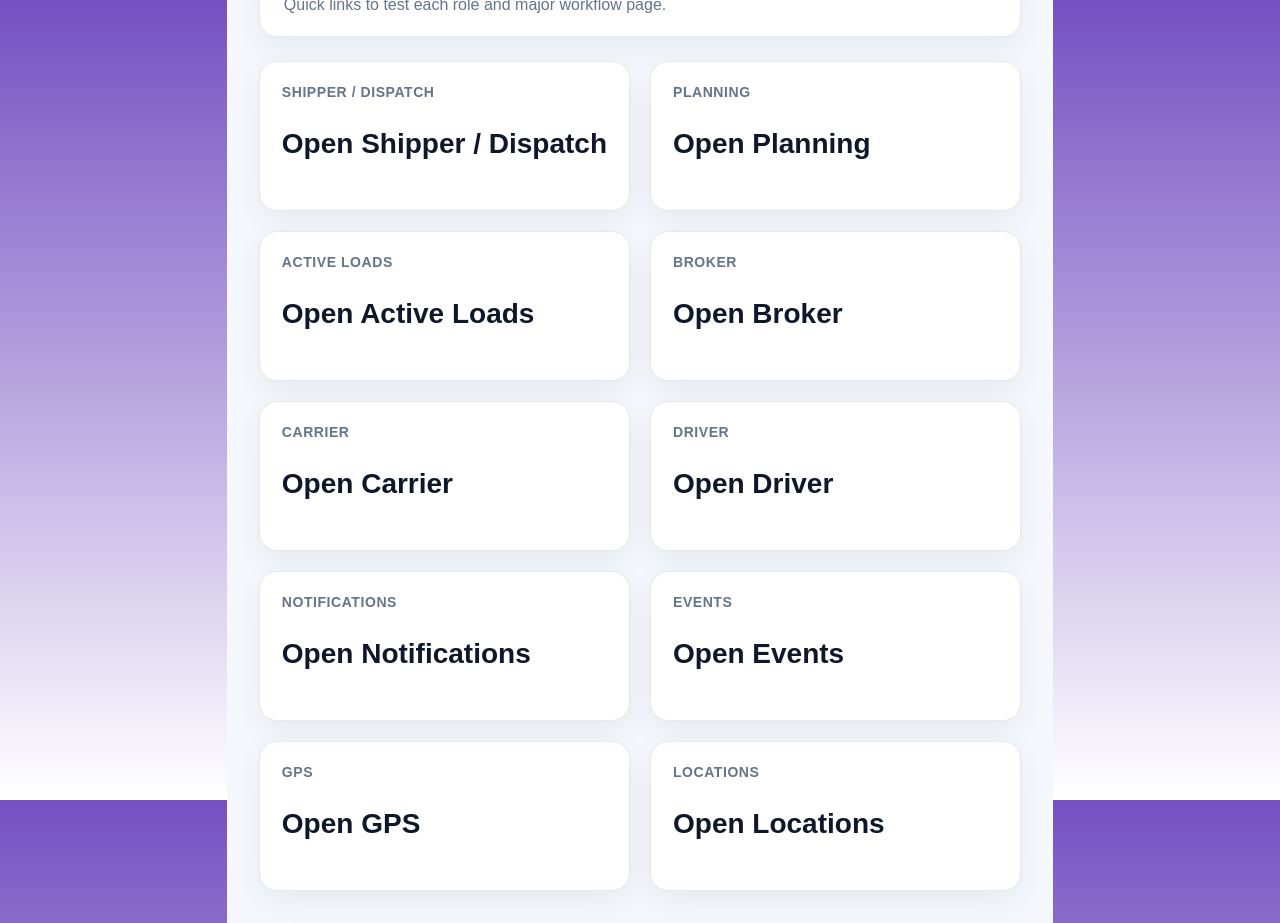
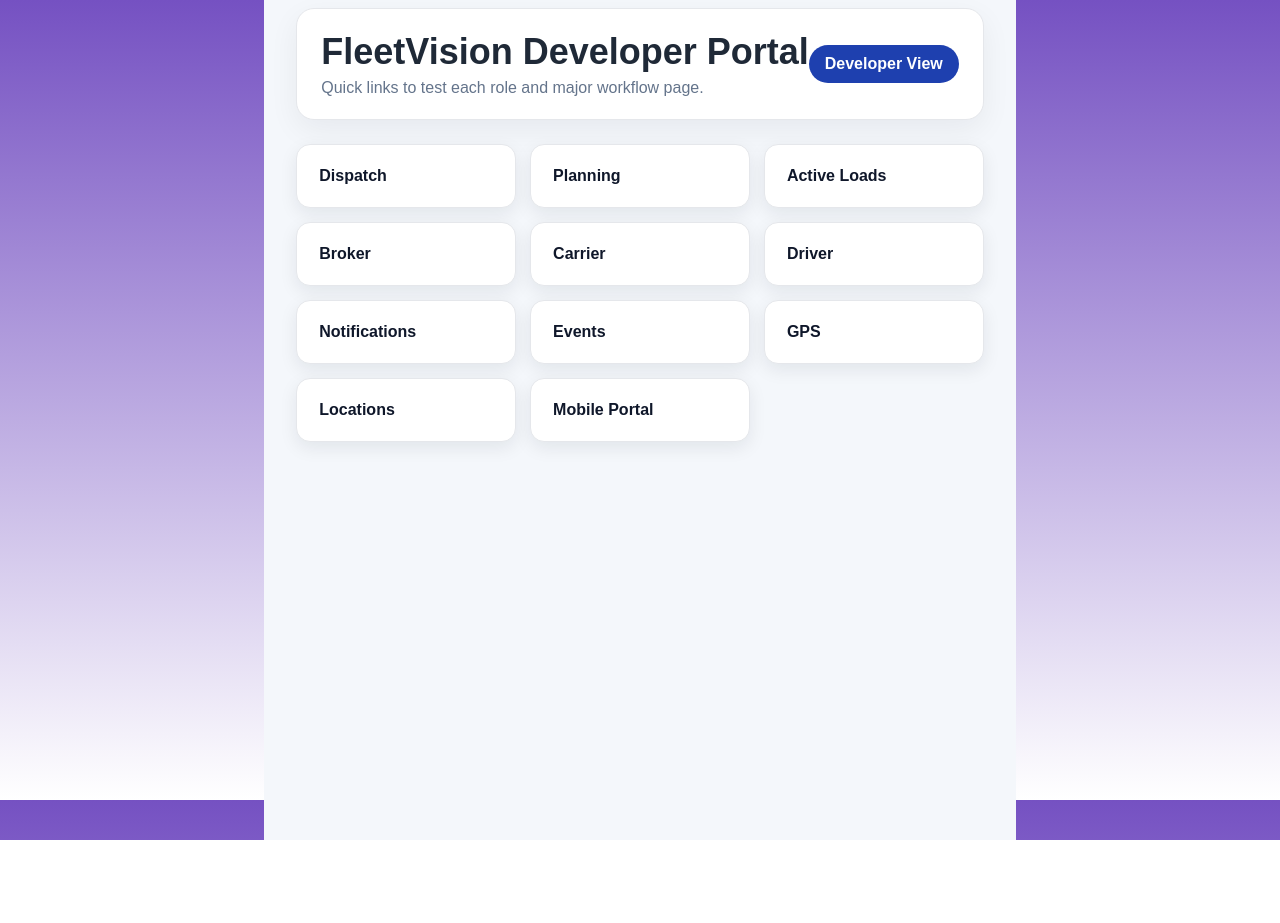
Before and after one commit to varchar1206/fleetvision-platform, a React (Vite) app: page /developer in a window 1280 px wide. After the commit the page ends 840 px from the top, so only its background shows below. Built offline with nearby package versions, Linux system fonts and the light colour scheme; what aws-amplify would draw is missing.

Commit message:
Compact developer portal layout

```diff
--- a/src/App.css
+++ b/src/App.css
@@ -376,3 +376,20 @@ button:active {
   font-weight: 800;
   box-shadow: 0 4px 14px rgba(15, 23, 42, 0.10);
 }
+
+.developer-grid {
+  display: grid;
+  grid-template-columns: repeat(auto-fit, minmax(180px, 1fr));
+  gap: 14px;
+}
+
+.developer-card {
+  background: #ffffff;
+  color: #0f172a;
+  padding: 22px;
+  border-radius: 14px;
+  text-decoration: none;
+  font-weight: 800;
+  border: 1px solid #e5e7eb;
+  box-shadow: 0 6px 18px rgba(15, 23, 42, 0.08);
+}
--- a/src/pages/developer/DeveloperPortal.tsx
+++ b/src/pages/developer/DeveloperPortal.tsx
@@ -1,7 +1,7 @@
 import { Link } from "react-router-dom";
 
 const links = [
-  { path: "/", label: "Shipper / Dispatch" },
+  { path: "/", label: "Dispatch" },
   { path: "/planning", label: "Planning" },
   { path: "/active-loads", label: "Active Loads" },
   { path: "/broker", label: "Broker" },
@@ -11,6 +11,7 @@ const links = [
   { path: "/events", label: "Events" },
   { path: "/gps", label: "GPS" },
   { path: "/locations", label: "Locations" },
+  { path: "/mobile", label: "Mobile Portal" },
 ];
 
 export default function DeveloperPortal() {
@@ -24,11 +25,10 @@ export default function DeveloperPortal() {
         <div className="role-badge">Developer View</div>
       </header>
 
-      <div className="dashboard-grid">
+      <div className="developer-grid">
         {links.map((link) => (
-          <Link className="card" key={link.path} to={link.path}>
-            <h2>{link.label}</h2>
-            <p>Open {link.label}</p>
+          <Link className="developer-card" key={link.path} to={link.path}>
+            {link.label}
           </Link>
         ))}
       </div>
```
